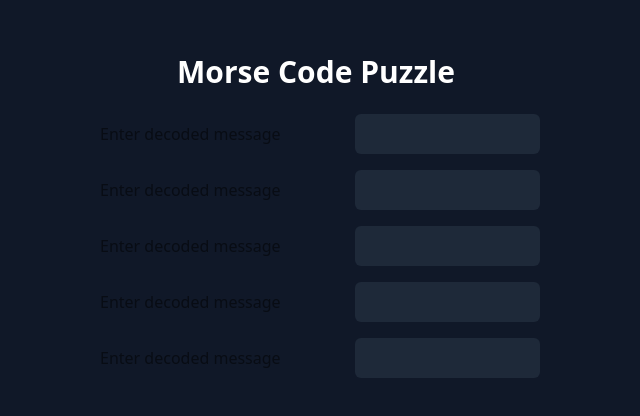
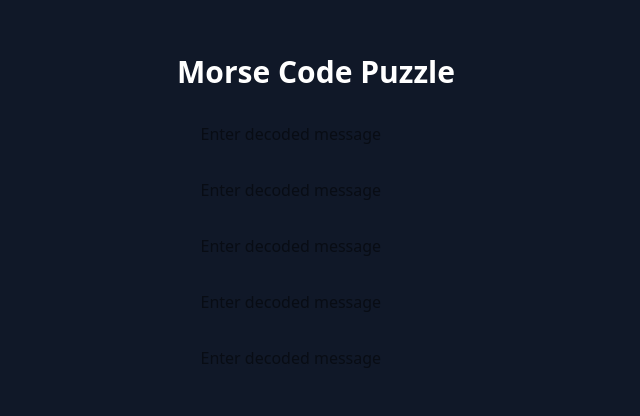
Before and after one commit to adityapandeydev/Morse_Mystique, a React (Vite) app in the folder frontend/: page / in a window 1280 px wide. Shown: the part 184-600 px from the top of the page, without its empty margins (324-964 px from the left). Built offline with nearby package versions, Linux system fonts and the light colour scheme.

Commit message:
output box appears only when input string is correct

```diff
--- a/frontend/src/components/MorseCodePuzzle.tsx
+++ b/frontend/src/components/MorseCodePuzzle.tsx
@@ -38,9 +38,9 @@ export default function MorseCodePuzzle() {
                             onChange={(e) => handleChange(index, e.target.value)}
                             disabled={unlocked[index]}
                         />
-                        <div className="w-54 h-10 p-2 bg-gray-800 text-center rounded-md">
-                            {unlocked[index] && (
-                                puzzle.next === "PUZZLE OVER" ? (
+                        {unlocked[index] && (
+                            <div className="w-48 p-2 bg-gray-800 text-center rounded-md">
+                                {puzzle.next === "PUZZLE OVER" ? (
                                     <span className="text-green-400 font-bold">🎉 Puzzle Completed! 🎉</span>
                                 ) : (
                                     <a
@@ -51,9 +51,9 @@ export default function MorseCodePuzzle() {
                                     >
                                         Next Puzzle
                                     </a>
-                                )
-                            )}
-                        </div>
+                                )}
+                            </div>
+                        )}
                     </div>
                 ))}
             </div>
```
